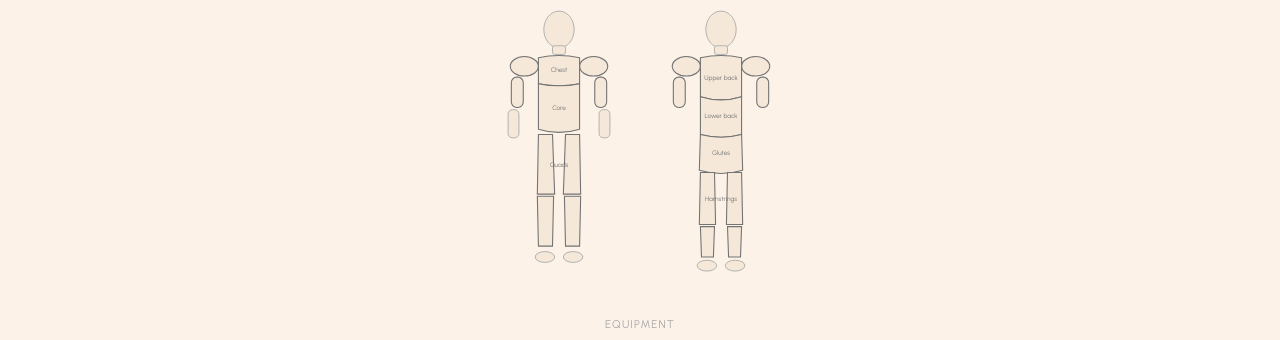
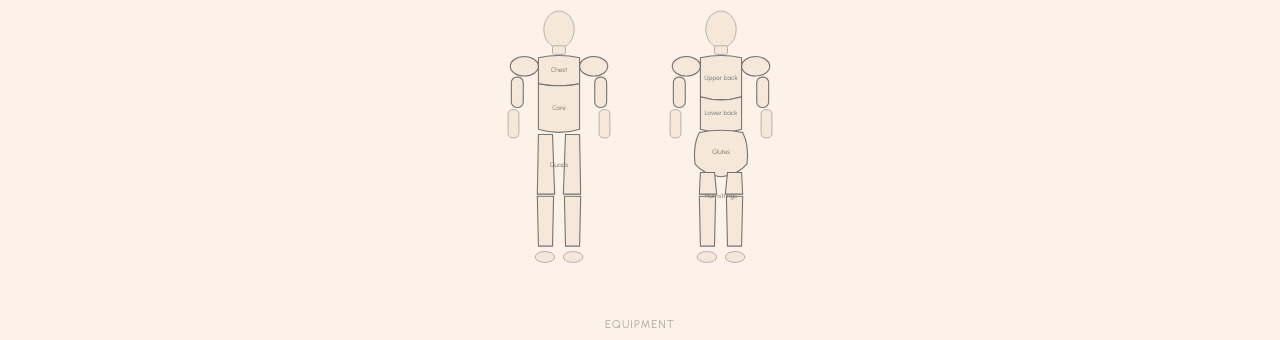
Before and after one commit to jaxlee-digital/jaxlee, a Jekyll site: the page built from apps/exercises/index.html, in a window 1280 px wide. Shown: the part 391-731 px from the top of the page. Built offline with Jekyll 4.4.1, drawn with Linux system fonts in a browser that asks for light colours.

Commit message:
Improve back body map — rounded glutes, front leg shapes for hamstrings/calves

```diff
--- a/apps/exercises/index.html
+++ b/apps/exercises/index.html
@@ -87,57 +87,62 @@ description: Home gym exercise library. Browse by muscle or equipment.
                role="img" aria-label="Back body diagram — click a region to filter">
             <title>Back body diagram</title>
 
-            <!-- Head -->
+            <!-- Head — identical to front -->
             <ellipse cx="60" cy="18" rx="14" ry="17" class="bm-head bm-inert" />
 
-            <!-- Neck -->
+            <!-- Neck — identical to front -->
             <rect x="54" y="33" width="12" height="8" rx="2" class="bm-neck bm-inert" />
 
-            <!-- Shoulders (back) -->
+            <!-- Shoulders — identical anchor points to front -->
             <ellipse cx="28" cy="52" rx="13" ry="9" class="bm-region" data-muscle="shoulders"
                      tabindex="0" role="button" aria-pressed="false" aria-label="Shoulders" />
             <ellipse cx="92" cy="52" rx="13" ry="9" class="bm-region" data-muscle="shoulders"
                      tabindex="0" role="button" aria-pressed="false" aria-label="Shoulders" />
 
-            <!-- Upper back / lats -->
+            <!-- Upper back / lats — same top edge as front chest (y=44) -->
             <path d="M41 44 Q60 40 79 44 L79 80 Q60 86 41 80 Z" class="bm-region" data-muscle="back-upper"
                   tabindex="0" role="button" aria-pressed="false" aria-label="Upper back" />
 
-            <!-- Triceps -->
+            <!-- Triceps — same y range as front biceps (y=62 to y=90) -->
             <rect x="16" y="62" width="11" height="28" rx="5" class="bm-region" data-muscle="triceps"
                   tabindex="0" role="button" aria-pressed="false" aria-label="Triceps" />
             <rect x="93" y="62" width="11" height="28" rx="5" class="bm-region" data-muscle="triceps"
                   tabindex="0" role="button" aria-pressed="false" aria-label="Triceps" />
 
-            <!-- Lower back -->
-            <path d="M41 80 Q60 86 79 80 L79 115 Q60 120 41 115 Z" class="bm-region" data-muscle="back-lower"
+            <!-- Forearms — identical to front -->
+            <rect x="13" y="92" width="10" height="26" rx="4" class="bm-forearm bm-inert" />
+            <rect x="97" y="92" width="10" height="26" rx="4" class="bm-forearm bm-inert" />
+
+            <!-- Lower back — picks up where upper back ends (y=80) same bottom as front core (y=110) -->
+            <path d="M41 80 Q60 86 79 80 L79 110 Q60 116 41 110 Z" class="bm-region" data-muscle="back-lower"
                   tabindex="0" role="button" aria-pressed="false" aria-label="Lower back" />
 
-            <!-- Glutes -->
-            <path d="M41 115 Q60 120 79 115 L80 148 Q60 154 40 148 Z" class="bm-region" data-muscle="glutes"
+            <!-- Glutes — slightly narrower, same rounded shape -->
+            <path d="M40 113 Q60 109 80 113 Q86 124 84 142 Q76 152 60 154 Q44 152 36 142 Q34 124 40 113 Z"
+                  class="bm-region" data-muscle="glutes"
                   tabindex="0" role="button" aria-pressed="false" aria-label="Glutes" />
 
-            <!-- Hamstrings -->
-            <path d="M41 150 L54 150 L55 198 L40 198 Z" class="bm-region" data-muscle="hamstrings"
+            <!-- Hamstrings — same paths as front quads -->
+            <path d="M41 150 L54 150 L56 170 L40 170 Z" class="bm-region" data-muscle="hamstrings"
                   tabindex="0" role="button" aria-pressed="false" aria-label="Hamstrings" />
-            <path d="M66 150 L79 150 L80 198 L65 198 Z" class="bm-region" data-muscle="hamstrings"
+            <path d="M66 150 L79 150 L80 170 L64 170 Z" class="bm-region" data-muscle="hamstrings"
                   tabindex="0" role="button" aria-pressed="false" aria-label="Hamstrings" />
 
-            <!-- Calves (back) -->
-            <path d="M41 200 L54 200 L53 228 L42 228 Z" class="bm-region" data-muscle="calves"
+            <!-- Calves — same paths as front calves -->
+            <path d="M40 172 L55 172 L54 218 L41 218 Z" class="bm-region" data-muscle="calves"
                   tabindex="0" role="button" aria-pressed="false" aria-label="Calves" />
-            <path d="M66 200 L79 200 L78 228 L67 228 Z" class="bm-region" data-muscle="calves"
+            <path d="M65 172 L80 172 L79 218 L66 218 Z" class="bm-region" data-muscle="calves"
                   tabindex="0" role="button" aria-pressed="false" aria-label="Calves" />
 
-            <!-- Feet -->
-            <ellipse cx="47" cy="236" rx="9" ry="5" class="bm-foot bm-inert" />
-            <ellipse cx="73" cy="236" rx="9" ry="5" class="bm-foot bm-inert" />
+            <!-- Feet — same as front -->
+            <ellipse cx="47" cy="228" rx="9" ry="5" class="bm-foot bm-inert" />
+            <ellipse cx="73" cy="228" rx="9" ry="5" class="bm-foot bm-inert" />
 
             <!-- Labels -->
             <text x="60" y="65" class="bm-label">Upper back</text>
-            <text x="60" y="100" class="bm-label">Lower back</text>
-            <text x="60" y="134" class="bm-label">Glutes</text>
-            <text x="60" y="176" class="bm-label">Hamstrings</text>
+            <text x="60" y="97" class="bm-label">Lower back</text>
+            <text x="60" y="133" class="bm-label">Glutes</text>
+            <text x="60" y="174" class="bm-label">Hamstrings</text>
           </svg>
         </div>
 
```
